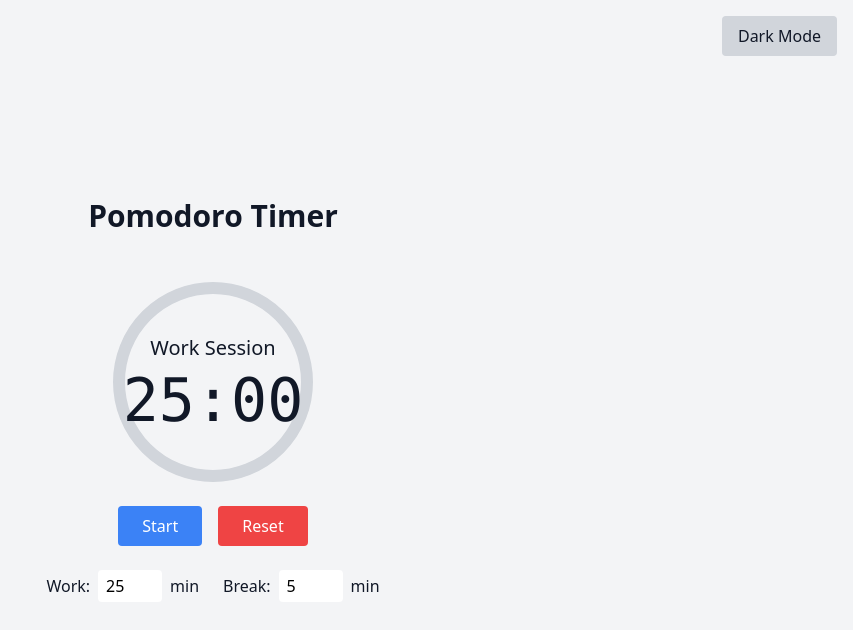
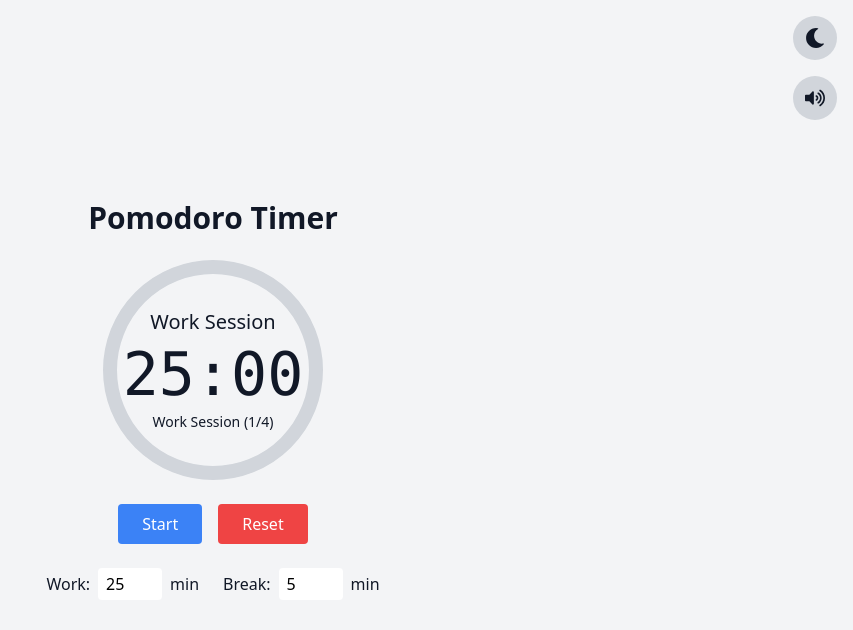
Before and after one commit to AnjaleeAmarakoon/pomodoro-timer, a React (Vite) app: page / in a window 1280 px wide. Shown: the top 630 px of the page, without its empty margins (427-1280 px from the left). Built offline with nearby package versions, Linux system fonts and the light colour scheme.

Commit message:
add icon buttons for dark mode and sound toggle with hover effects

```diff
--- a/package.json
+++ b/package.json
@@ -11,7 +11,8 @@
   },
   "dependencies": {
     "react": "^19.1.1",
-    "react-dom": "^19.1.1"
+    "react-dom": "^19.1.1",
+    "react-icons": "^5.5.0"
   },
   "devDependencies": {
     "@eslint/js": "^9.33.0",
--- a/src/App.jsx
+++ b/src/App.jsx
@@ -1,38 +1,49 @@
 import { useState, useEffect, useRef } from "react";
+import CircularProgress from "./components/CircularProgress";
 import TimerDisplay from "./components/TimerDisplay";
 import Controls from "./components/Controls";
 import Settings from "./components/Settings";
-import CircularProgress from "./components/CircularProgress";
+import { FaMoon, FaSun, FaVolumeUp, FaVolumeMute } from "react-icons/fa";
 
 export default function App() {
-  // Settings
+  // Timer Settings
   const [workMinutes, setWorkMinutes] = useState(
     () => Number(localStorage.getItem("workMinutes")) || 25
   );
   const [breakMinutes, setBreakMinutes] = useState(
     () => Number(localStorage.getItem("breakMinutes")) || 5
   );
+  const [longBreakMinutes, setLongBreakMinutes] = useState(
+    () => Number(localStorage.getItem("longBreakMinutes")) || 15
+  );
 
   // Timer state
   const [timeLeft, setTimeLeft] = useState(workMinutes * 60);
   const [isRunning, setIsRunning] = useState(false);
   const [isWorkSession, setIsWorkSession] = useState(true);
+  const [sessionCount, setSessionCount] = useState(
+    () => Number(localStorage.getItem("sessionCount")) || 0
+  );
 
   // Dark mode
   const [darkMode, setDarkMode] = useState(
     () => localStorage.getItem("darkMode") === "true" || false
   );
 
-  // Refs
+  // Sound
+  const [soundOn, setSoundOn] = useState(true);
+  const beepSound = useRef(new Audio("/beep.mp3"));
+
   const timerRef = useRef(null);
-  const beepSound = useRef(new Audio("/beep.mp3"));
 
   // Persist settings
   useEffect(() => {
     localStorage.setItem("workMinutes", workMinutes);
     localStorage.setItem("breakMinutes", breakMinutes);
+    localStorage.setItem("longBreakMinutes", longBreakMinutes);
     localStorage.setItem("darkMode", darkMode);
-  }, [workMinutes, breakMinutes, darkMode]);
+    localStorage.setItem("sessionCount", sessionCount);
+  }, [workMinutes, breakMinutes, longBreakMinutes, darkMode, sessionCount]);
 
   // Apply dark mode to full page
   useEffect(() => {
@@ -43,8 +54,14 @@ export default function App() {
 
   // Update timer when session type or settings change
   useEffect(() => {
-    setTimeLeft(isWorkSession ? workMinutes * 60 : breakMinutes * 60);
-  }, [workMinutes, breakMinutes, isWorkSession]);
+    setTimeLeft(
+      isWorkSession
+        ? workMinutes * 60
+        : sessionCount % 4 === 0
+        ? longBreakMinutes * 60
+        : breakMinutes * 60
+    );
+  }, [workMinutes, breakMinutes, longBreakMinutes, isWorkSession, sessionCount]);
 
   // Timer tick
   const toggleTimer = () => {
@@ -54,10 +71,17 @@ export default function App() {
       timerRef.current = setInterval(() => {
         setTimeLeft((prev) => {
           if (prev <= 0) {
-            beepSound.current.play();
+            if (soundOn) beepSound.current.play();
             clearInterval(timerRef.current);
+
+            if (isWorkSession) setSessionCount((prev) => prev + 1);
+
             setIsWorkSession(!isWorkSession);
-            return !isWorkSession ? workMinutes * 60 : breakMinutes * 60;
+            return !isWorkSession
+              ? workMinutes * 60
+              : sessionCount % 4 === 0
+              ? longBreakMinutes * 60
+              : breakMinutes * 60;
           }
           return prev - 1;
         });
@@ -69,34 +93,81 @@ export default function App() {
   const resetTimer = () => {
     clearInterval(timerRef.current);
     setIsRunning(false);
-    setTimeLeft(isWorkSession ? workMinutes * 60 : breakMinutes * 60);
+    setTimeLeft(
+      isWorkSession
+        ? workMinutes * 60
+        : sessionCount % 4 === 0
+        ? longBreakMinutes * 60
+        : breakMinutes * 60
+    );
   };
 
-  // Progress bar
+  // Progress calculation
   const progress =
-    ((isWorkSession ? workMinutes * 60 : breakMinutes * 60) - timeLeft) /
-    (isWorkSession ? workMinutes * 60 : breakMinutes * 60) *
+    ((isWorkSession
+      ? workMinutes * 60
+      : sessionCount % 4 === 0
+      ? longBreakMinutes * 60
+      : breakMinutes * 60) -
+      timeLeft) /
+    (isWorkSession
+      ? workMinutes * 60
+      : sessionCount % 4 === 0
+      ? longBreakMinutes * 60
+      : breakMinutes * 60) *
     100;
+
+  // Keyboard shortcuts
+  useEffect(() => {
+    const handleKey = (e) => {
+      if (e.code === "Space") toggleTimer();
+      if (e.code === "KeyR") resetTimer();
+    };
+    window.addEventListener("keydown", handleKey);
+    return () => window.removeEventListener("keydown", handleKey);
+  }, [isRunning, isWorkSession, timeLeft]);
 
   return (
     <div className="min-h-screen flex flex-col items-center justify-center bg-gray-100 dark:bg-gray-900 text-gray-900 dark:text-white relative transition-colors duration-300">
+
+      {/* Top-Right Button Container */}
+      <div className="absolute top-4 right-4 flex flex-col gap-4">
         {/* Dark Mode Toggle */}
         <button
           onClick={() => setDarkMode(!darkMode)}
-        className="absolute top-4 right-4 px-4 py-2 bg-gray-300 dark:bg-gray-700 rounded transition-colors duration-200"
+          className="p-3 bg-gray-300 dark:bg-gray-700 rounded-full transition-colors duration-200 hover:bg-gray-400 dark:hover:bg-gray-600"
         >
-        {darkMode ? "Light Mode" : "Dark Mode"}
+          {darkMode ? <FaSun size={20} /> : <FaMoon size={20} />}
         </button>
+
+        {/* Sound Toggle */}
+        <button
+          onClick={() => setSoundOn(!soundOn)}
+          className="p-3 bg-gray-300 dark:bg-gray-700 rounded-full transition-colors duration-200 hover:bg-gray-400 dark:hover:bg-gray-600"
+        >
+          {soundOn ? <FaVolumeUp size={20} /> : <FaVolumeMute size={20} />}
+        </button>
+      </div>
 
       <h1 className="text-3xl font-bold mb-6">Pomodoro Timer</h1>
 
-      {/* Progress Bar */}
-      <div className="mt-6">
+      {/* Circular Progress with Timer */}
       <div className="relative">
-          <CircularProgress progress={progress} size={200} strokeWidth={12} />
-          <div className="absolute top-0 left-0 w-full h-full flex items-center justify-center">
+        <CircularProgress
+          progress={progress}
+          size={220}
+          strokeWidth={14}
+          color={isWorkSession ? "#4ade80" : "#f87171"} // green for work, red for break
+        />
+        <div className="absolute top-0 left-0 w-full h-full flex flex-col items-center justify-center">
           <TimerDisplay isWorkSession={isWorkSession} timeLeft={timeLeft} />
-          </div>
+          <p className="mt-2 text-sm">
+            {isWorkSession
+              ? `Work Session (${sessionCount % 4 + 1}/4)`
+              : sessionCount % 4 === 0
+              ? "Long Break"
+              : "Break"}
+          </p>
         </div>
       </div>
 
--- a/src/components/CircularProgress.jsx
+++ b/src/components/CircularProgress.jsx
@@ -1,26 +1,23 @@
-export default function CircularProgress({ progress, size = 200, strokeWidth = 12 }) {
+export default function CircularProgress({ progress, size = 200, strokeWidth = 12, color = "#4ade80" }) {
   const radius = (size - strokeWidth) / 2;
   const circumference = 2 * Math.PI * radius;
   const offset = circumference - (progress / 100) * circumference;
 
   return (
     <svg width={size} height={size} className="rotate-180">
-      {/* Background Circle */}
       <circle
         cx={size / 2}
         cy={size / 2}
         r={radius}
-        stroke="#d1d5db"          // Tailwind gray-300
+        stroke="#d1d5db"
         strokeWidth={strokeWidth}
         fill="none"
       />
-
-      {/* Foreground Circle showing progress */}
       <circle
         cx={size / 2}
         cy={size / 2}
         r={radius}
-        stroke="#4ade80"          // Tailwind green-400
+        stroke={color}
         strokeWidth={strokeWidth}
         fill="none"
         strokeDasharray={circumference}
```
Also changed, not shown: 1 other file (tests, documents, lock files or other folders). Lines whose indentation alone changed are shown as unchanged.
